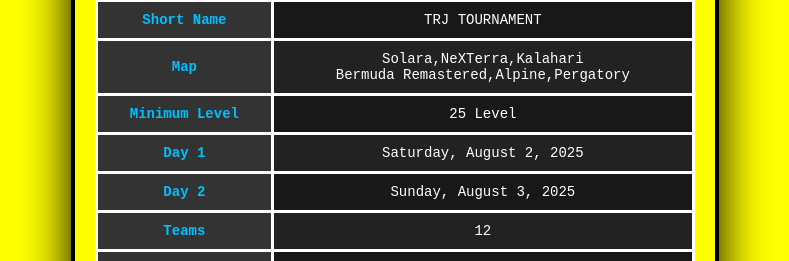
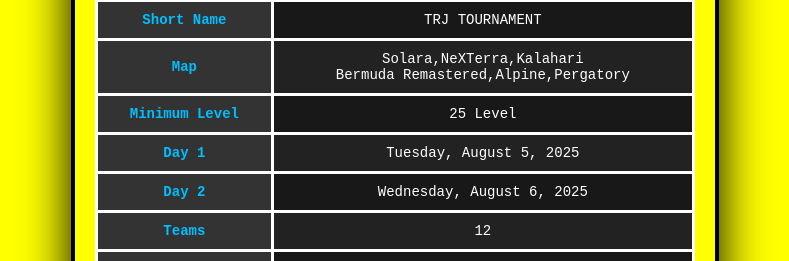
Before and after one commit to htmlcoderbd/TJR-TOURNAMENT, a plain HTML site: page index.html in a window 1280 px wide. Shown: the part 360-621 px from the top of the page, without its empty margins (245-1034 px from the left). Drawn offline with Linux system fonts and the light colour scheme.

Commit message:
index.html

```diff
--- a/index.html
+++ b/index.html
@@ -18,8 +18,8 @@
       <tr><th>Map</th><td>Solara,NeXTerra,Kalahari
       <br>Bermuda Remastered,Alpine,Pergatory</td></tr>
       <tr><th>Minimum Level</th><td>25 Level </td></tr>
-      <tr><th>Day 1</th><td>Saturday, August 2, 2025</td></tr>
-      <tr><th>Day 2</th><td>Sunday, August 3, 2025</td></tr>
+      <tr><th>Day 1</th><td>Tuesday, August 5, 2025</td></tr>
+      <tr><th>Day 2</th><td>Wednesday, August 6, 2025</td></tr>
       <tr><th>Teams</th><td>12</td></tr>
       <tr><th>Prize Pool</th><td>2000 BDT</td></tr>
       <tr><th>Team Fee</th><td> 200 BDT</td></tr>
```
